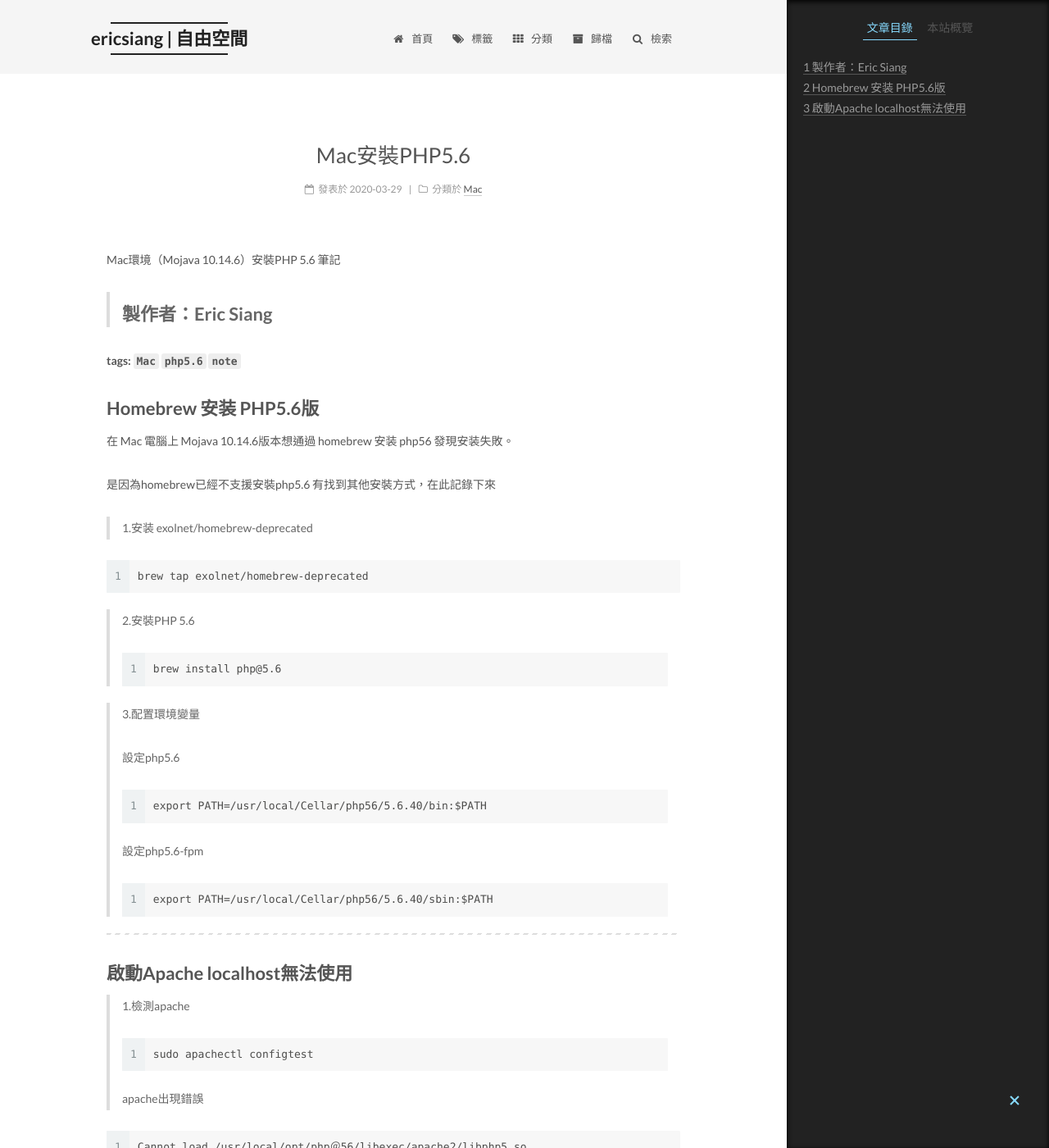
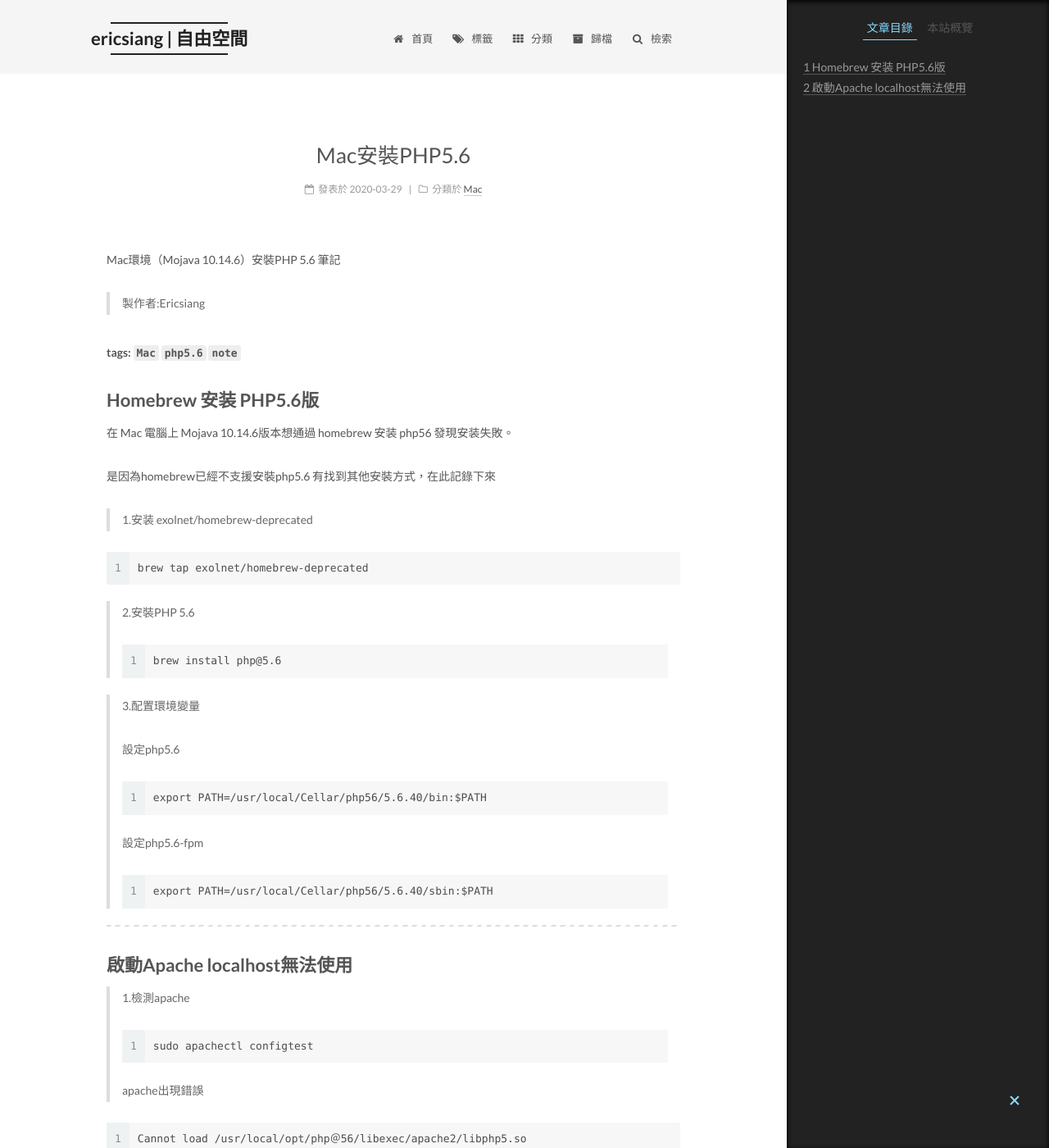
Before and after one commit to ericsiang/blog, a Jekyll site: the page built from _posts/2020-03-29-Mac安裝PHP 5.6.md, in a window 1280 px wide and 1400 px high. Shown: the whole window at 82% size. Built offline with Jekyll 4.4.1, drawn with Linux system fonts in a browser that asks for light colours.

Commit message:
修改排版
修改排版

```diff
--- a/_posts/2020-03-29-Mac安裝PHP 5.6.md
+++ b/_posts/2020-03-29-Mac安裝PHP 5.6.md
@@ -9,8 +9,7 @@ tags:
 ---
 
 Mac環境（Mojava 10.14.6）安裝PHP 5.6 筆記
->製作者：Eric Siang
----
+>製作者:Ericsiang
 
 ###### tags: `Mac` `php5.6` `note`
 
```
